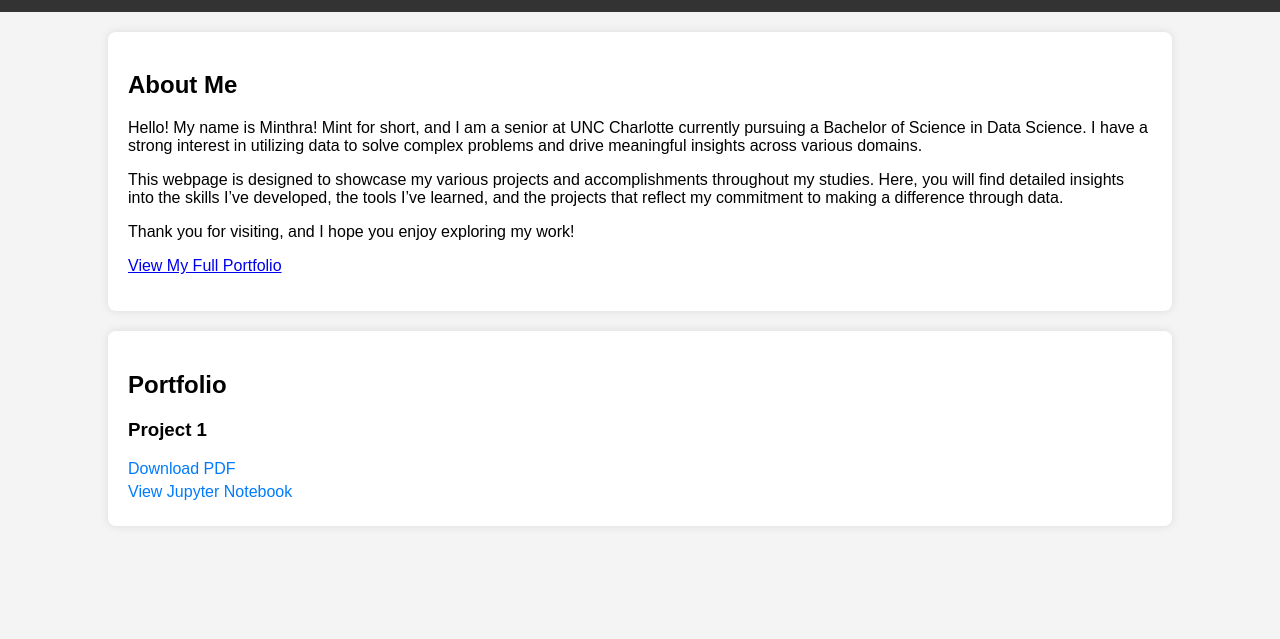
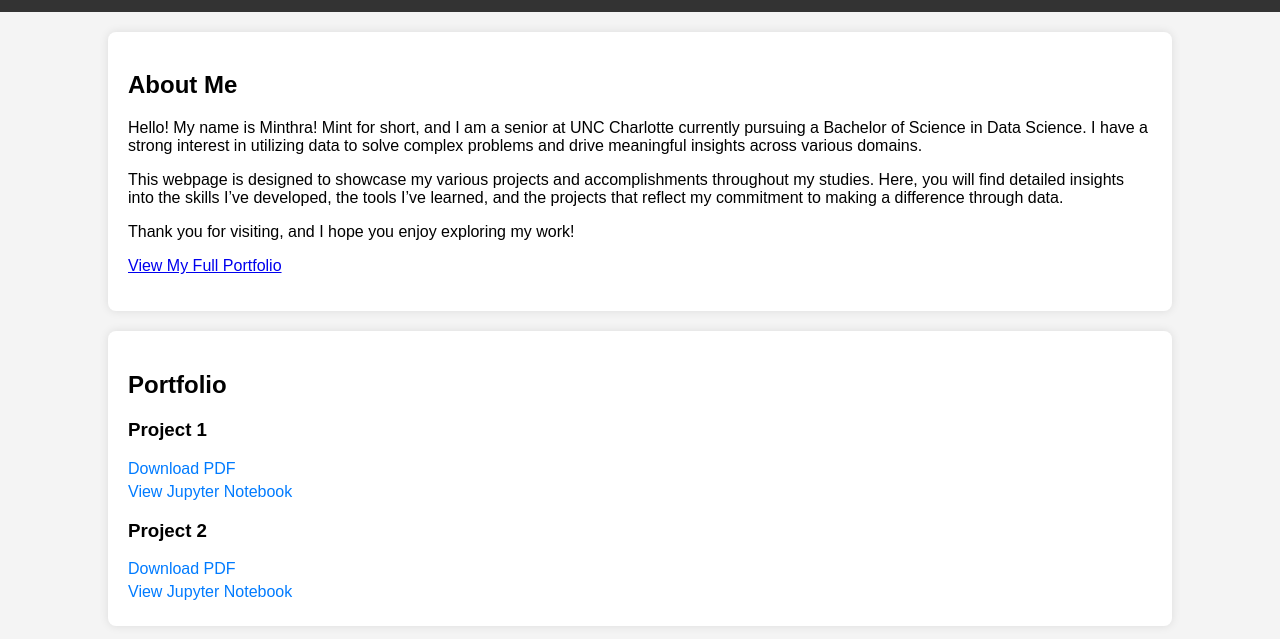
Before and after one commit to Minthra/Portfolio-Website, a plain HTML site: page index.html in a window 1280 px wide. Shown: the part 187-826 px from the top of the page. Before the commit the page ends 800 px from the top, so only its background shows below. Drawn offline with Linux system fonts and the light colour scheme.

Commit message:
Updated index.html for project 2

```diff
--- a/index.html
+++ b/index.html
@@ -57,7 +57,6 @@
     </div>
 
     <div class="container">
-         <!-- About Me Section -->
         <section class="about">
             <h2>About Me</h2>
             <p>Hello! My name is Minthra! Mint for short, and I am a senior at UNC Charlotte currently pursuing a Bachelor of Science in Data Science. I have a strong interest in utilizing data to solve complex problems and drive meaningful insights across various domains.</p>
@@ -69,10 +68,14 @@
 
     <div class="container portfolio">
         <h2>Portfolio</h2>
+
         <h3>Project 1</h3>
-        <a href="https://minthra.github.io/Portfolio-Website/202510_Spring_2025_ITCS_3162_001_Introduction_to_Data_Mining_Project1.pdf
-"				target="_blank">Download PDF</a>
+        <a href="https://minthra.github.io/Portfolio-Website/202510_Spring_2025_ITCS_3162_001_Introduction_to_Data_Mining_Project1.pdf" target="_blank">Download PDF</a>
         <a href="https://minthra.github.io/Portfolio-Website/Project1.ipynb" target="_blank">View Jupyter Notebook</a>
+
+        <h3>Project 2</h3>
+        <a href="https://minthra.github.io/Portfolio-Website/Project2.pdf" target="_blank">Download PDF</a>
+        <a href="https://minthra.github.io/Portfolio-Website/Project2.ipynb" target="_blank">View Jupyter Notebook</a>
     </div>
 
 </body>
```
Lines whose indentation alone changed are shown as unchanged.
